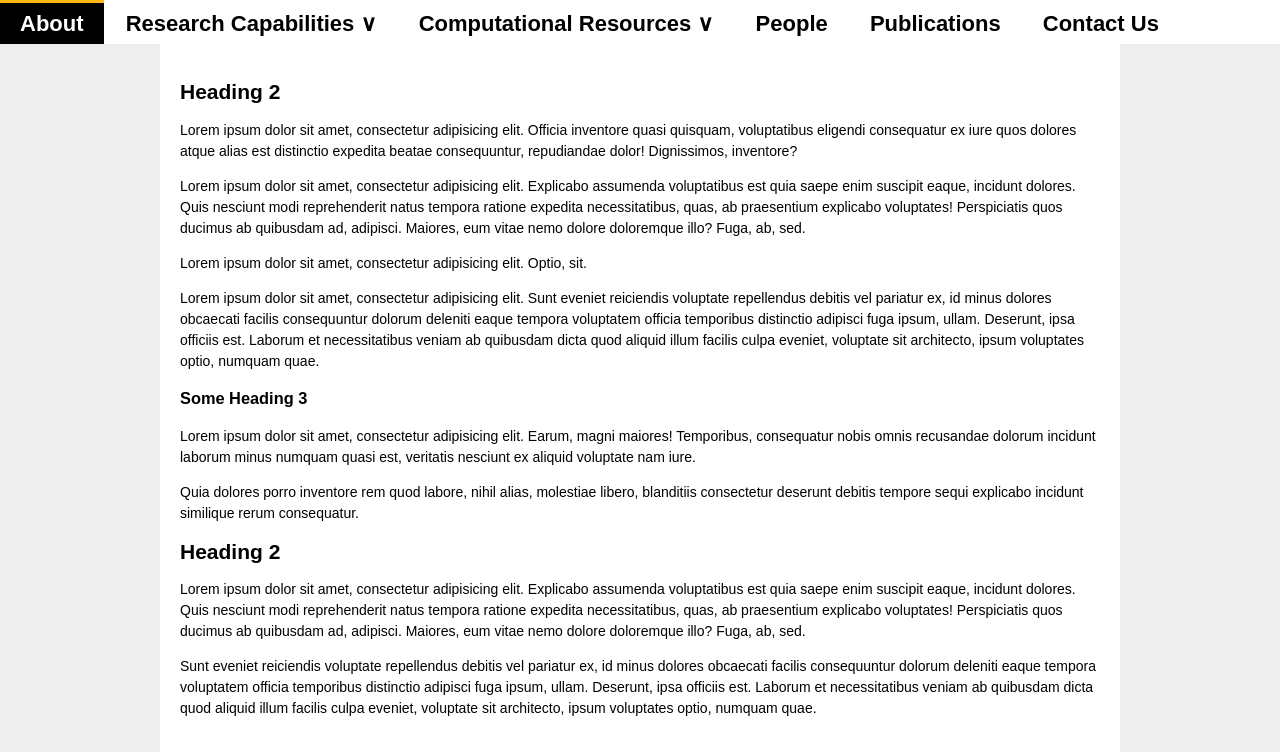
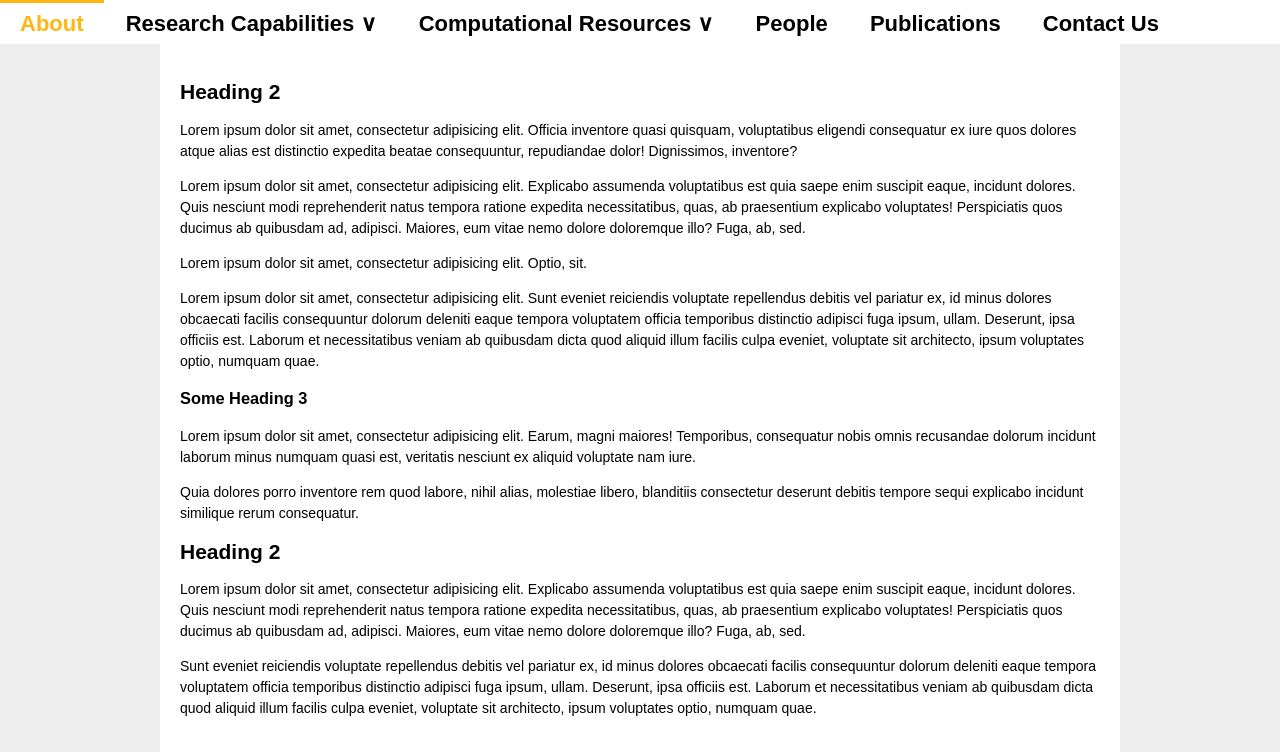
Before and after one commit to olinton/olinton.github.io, a PHP site: page / in a window 1280 px wide, with the pointer over the restyled element. Shown: the top 752 px of the page. Run offline with PHP 8.4, Linux system fonts and the light colour scheme.

Commit message:
change toplevel menu colour consistency

```diff
--- a/css/main.css
+++ b/css/main.css
@@ -37,7 +37,7 @@ body { margin: 0; padding: 0; font-family: Arial, sans-serif; font-size: 14px; l
 	border-size: 5px;
 }
 .dropDownMenu a:hover {
-	background: #000;
+	background: white;
 	border-top-style: solid;
 /*	border-bottom-style: solid;*/
 	border-color: #ffb612;/*red;*/
@@ -57,7 +57,7 @@ body { margin: 0; padding: 0; font-family: Arial, sans-serif; font-size: 14px; l
 .dropDownMenu > li > a {}
 .dropDownMenu > li > a:hover {
 /*	border: none;*/
-	color: white;
+	color: #FFB612;
 }
 
 
```
